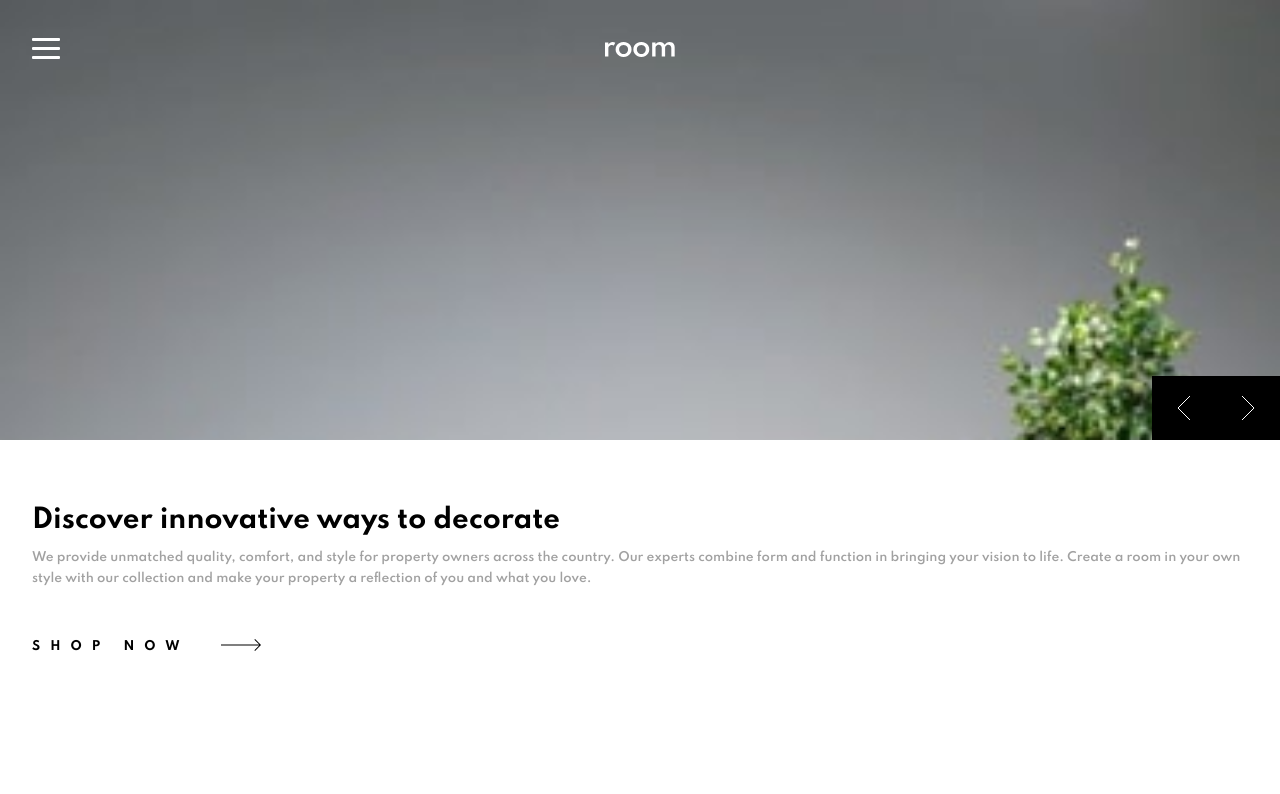
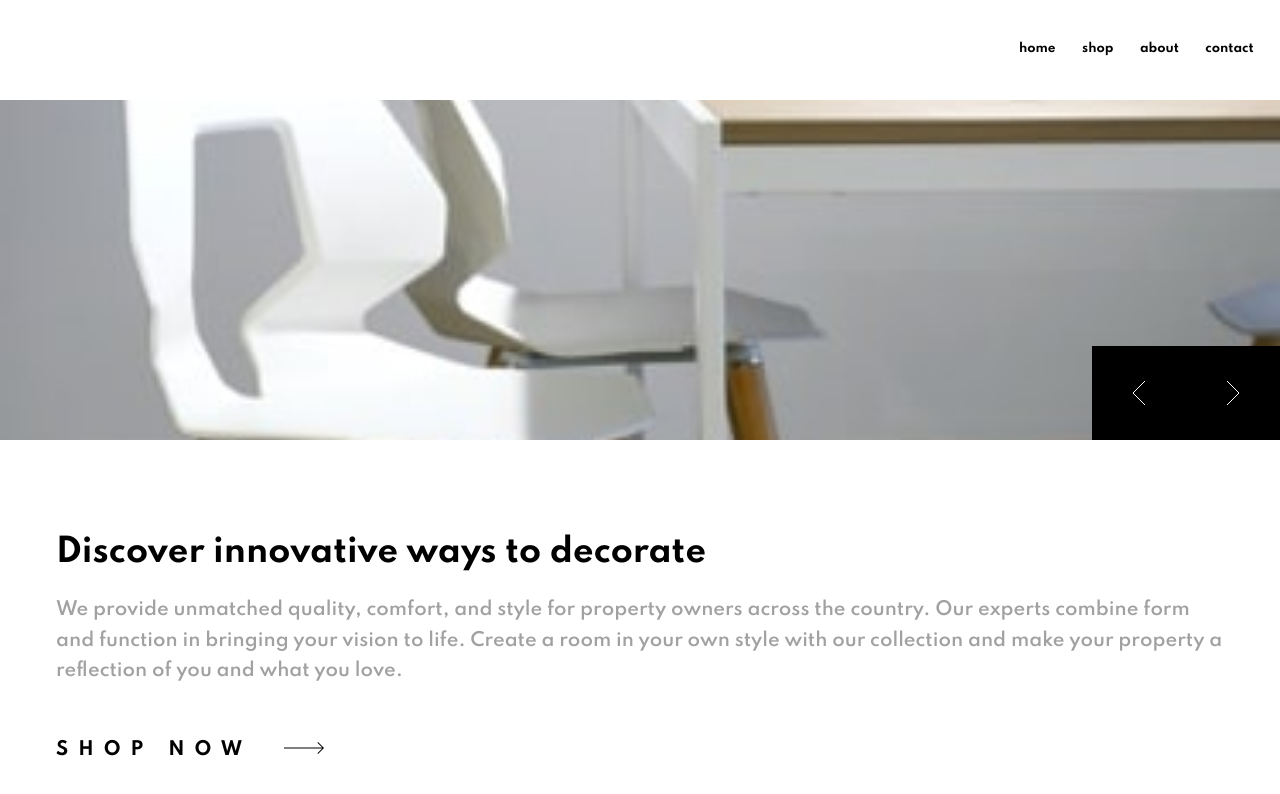
Before and after one commit to donnyroufs/frontend-mentor---room-homepage, a website built with Parcel: page src/index.html in a window 1280 px wide. Built offline with nearby package versions, Linux system fonts and the light colour scheme.

Commit message:
finished ipad hero

```diff
--- a/src/styles/App.scss
+++ b/src/styles/App.scss
@@ -3,8 +3,9 @@
 @import "./normalize";
 @import "./variables";
 @import "./functions";
+@import "./utils";
 
-@import "./components//components-dir";
+@import "./components/components-dir";
 
 * {
   box-sizing: border-box;
--- /dev/null
+++ b/src/styles/_utils.scss
@@ -0,0 +1,17 @@
+@mixin ipad {
+  @media (min-width: 765px) {
+    @content;
+  }
+}
+
+@mixin ipad-pro {
+  @media (min-width: 1024px) {
+    @content;
+  }
+}
+
+@mixin desktop-sm {
+  @media (min-width: 1440px) {
+    @content;
+  }
+}
--- a/src/styles/components/_content.scss
+++ b/src/styles/components/_content.scss
@@ -2,12 +2,12 @@
   display: flex;
   flex-flow: column nowrap;
 
-  font-size: pxToRem(12);
-  padding: 3rem 2rem;
+  font-size: clamp(12px, 3vw, 18px);
+  padding: 3rem 1.8rem;
 
   &__title {
     font-size: pxToRem(26);
-    margin-bottom: 0;
+    margin-bottom: 0.35rem;
   }
 
   &__text {
@@ -20,4 +20,12 @@
     margin-top: 3rem;
     display: flex;
   }
+
+  @include ipad {
+    padding: 4.5rem 3.5rem;
+
+    &__title {
+      font-size: pxToRem(32);
+    }
+  }
 }
--- a/src/styles/components/_controls.scss
+++ b/src/styles/components/_controls.scss
@@ -20,5 +20,10 @@
     &:hover {
       background-color: $dark-gray;
     }
+
+    @include ipad {
+      height: 94px;
+      width: 94px;
+    }
   }
 }
--- a/src/styles/components/_hamburger.scss
+++ b/src/styles/components/_hamburger.scss
@@ -1,7 +1,7 @@
 .hamburger {
   position: absolute;
   top: 35px;
-  left: 32px;
+  left: 1.8rem;
   height: fit-content;
 
   z-index: 4;
@@ -49,4 +49,8 @@
       }
     }
   }
+
+  @include ipad-pro {
+    display: none;
+  }
 }
--- a/src/styles/components/_header.scss
+++ b/src/styles/components/_header.scss
@@ -4,7 +4,7 @@
   justify-content: center;
   align-items: center;
   height: 100px;
-  padding: 0 2rem;
+  padding: 0 1.8rem;
 
   &__logo {
     order: 2;
--- a/src/styles/components/_hero.scss
+++ b/src/styles/components/_hero.scss
@@ -2,4 +2,8 @@
   background-image: url("../images/mobile-image-hero-1.jpg");
   background-size: cover;
   height: 55vh;
+
+  @include ipad {
+    background-position: 20% 80%;
+  }
 }
--- a/src/styles/components/_nav.scss
+++ b/src/styles/components/_nav.scss
@@ -12,4 +12,10 @@
     visibility: hidden;
     opacity: 0;
   }
+
+  @include ipad-pro {
+    pointer-events: all;
+    visibility: visible;
+    opacity: 1;
+  }
 }
```
